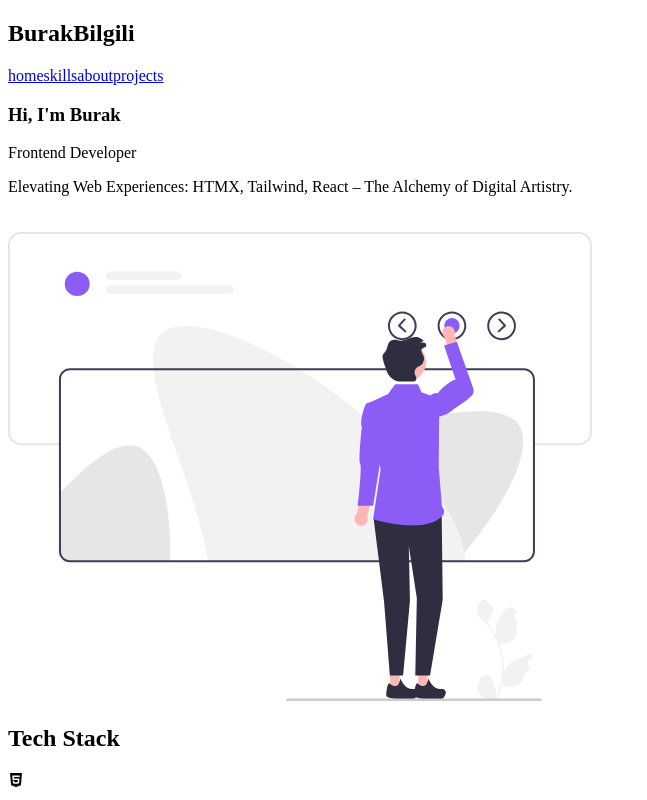
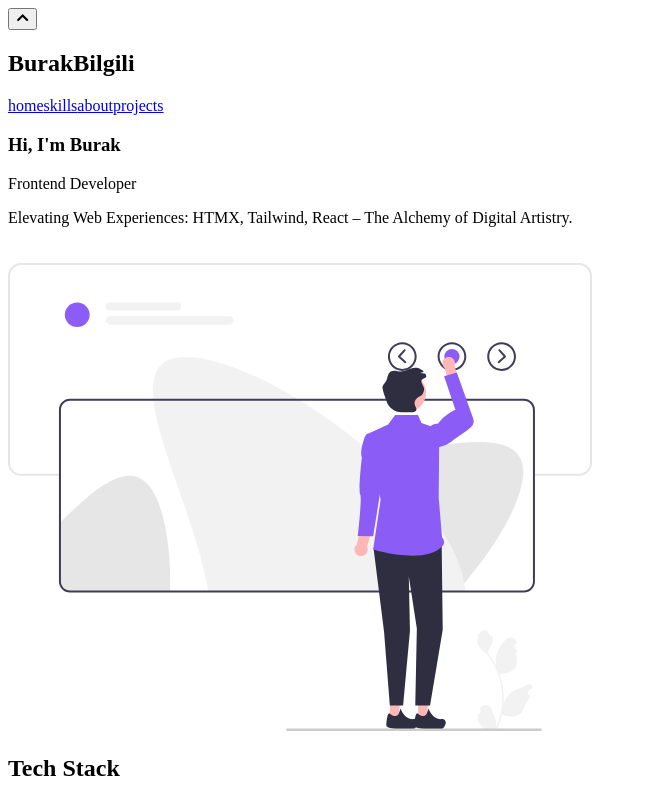
Before and after one commit to akaBaytar/tailwind-portfolio, a React (Vite) app: page / in a window 1280 px wide. Shown: the top 800 px of the page, without its empty margins (0-647 px from the left). Built offline with nearby package versions, Linux system fonts and the light colour scheme; some icons are missing; the HTML template or start-up script is replaced by a standard one.

Commit message:
added scroll to top button

```diff
--- a/src/App.jsx
+++ b/src/App.jsx
@@ -6,10 +6,12 @@ import About from './components/About';
 import Skills from './components/Skills';
 import Projects from './components/Projects';
 import Footer from './components/Footer';
+import Button from './components/Button';
 
 function App() {
   return (
     <Fragment>
+      <Button/>
       <Navbar />
       <Hero />
       <Skills />
--- /dev/null
+++ b/src/components/Button.jsx
@@ -0,0 +1,25 @@
+import { useState, useEffect } from 'react';
+import { FaChevronUp } from 'react-icons/fa';
+
+const Button = () => {
+  const [isVisible, setIsVisible] = useState(false);
+
+  useEffect(() => {
+    const handleScroll = () => (window.scrollY > 400 ? setIsVisible(true) : setIsVisible(false));
+
+    window.addEventListener('scroll', handleScroll);
+    return () => window.removeEventListener('scroll', handleScroll);
+  }, []);
+
+  const scrollToTop = () => window.scrollTo(0, 0);
+
+  return (
+    <button
+      className={`bg-violet-500 text-slate-100 p-2 bottom-24 right-4 rounded-full ${isVisible ? 'fixed' : 'hidden'}`}
+      onClick={scrollToTop}>
+      <FaChevronUp className='text-3xl' />
+    </button>
+  );
+};
+
+export default Button;
--- a/src/components/Footer.jsx
+++ b/src/components/Footer.jsx
@@ -5,7 +5,7 @@ const Footer = () => {
 
   return (
     <footer className='mx-auto px-8 py-4 bg-violet-100 text-center flex flex-col items-center'>
-      <div className='flex flex-col lg:flex-row lg:items-end lg:w-full lg:justify-between'>
+      <div className='flex flex-col items-center lg:flex-row lg:items-end lg:w-full lg:justify-between'>
         <h2 className='text-2xl font-bold'>
           Burak<span className='text-violet-600'>Bilgili</span>
         </h2>
```
